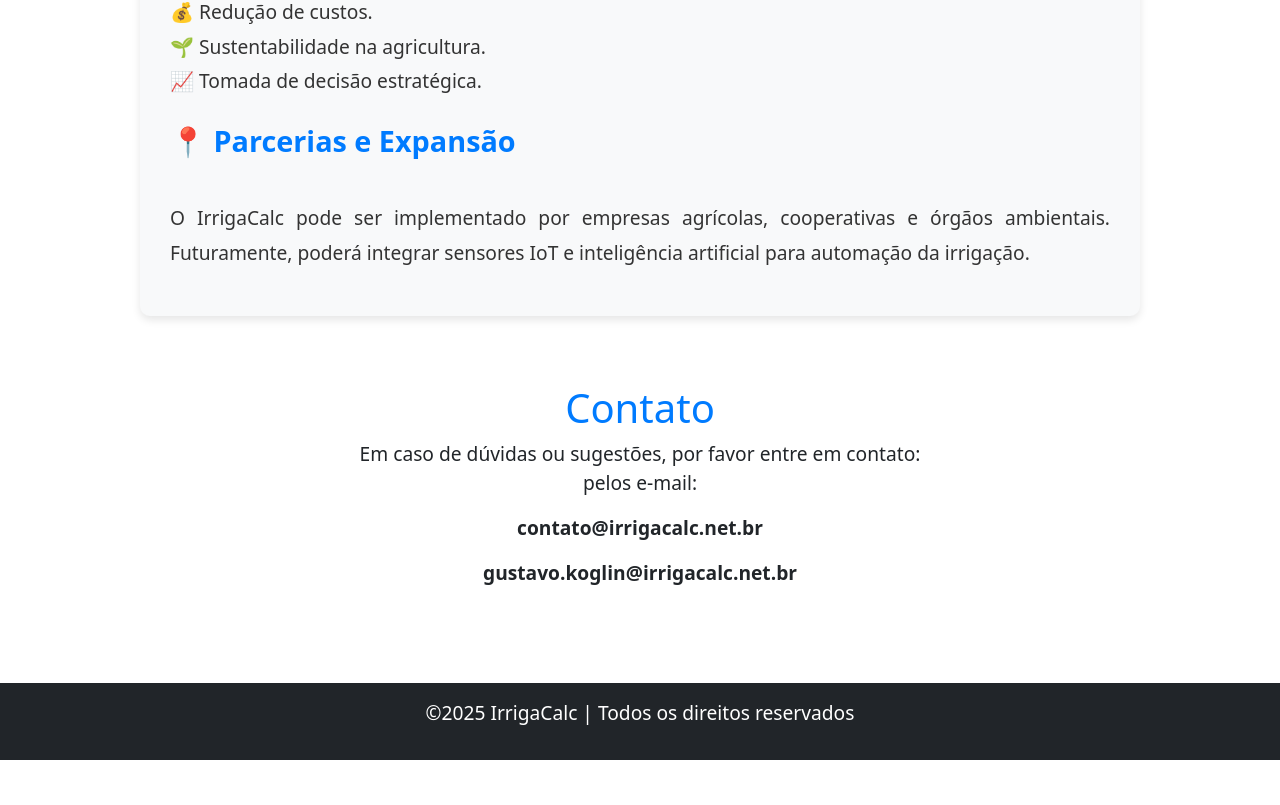
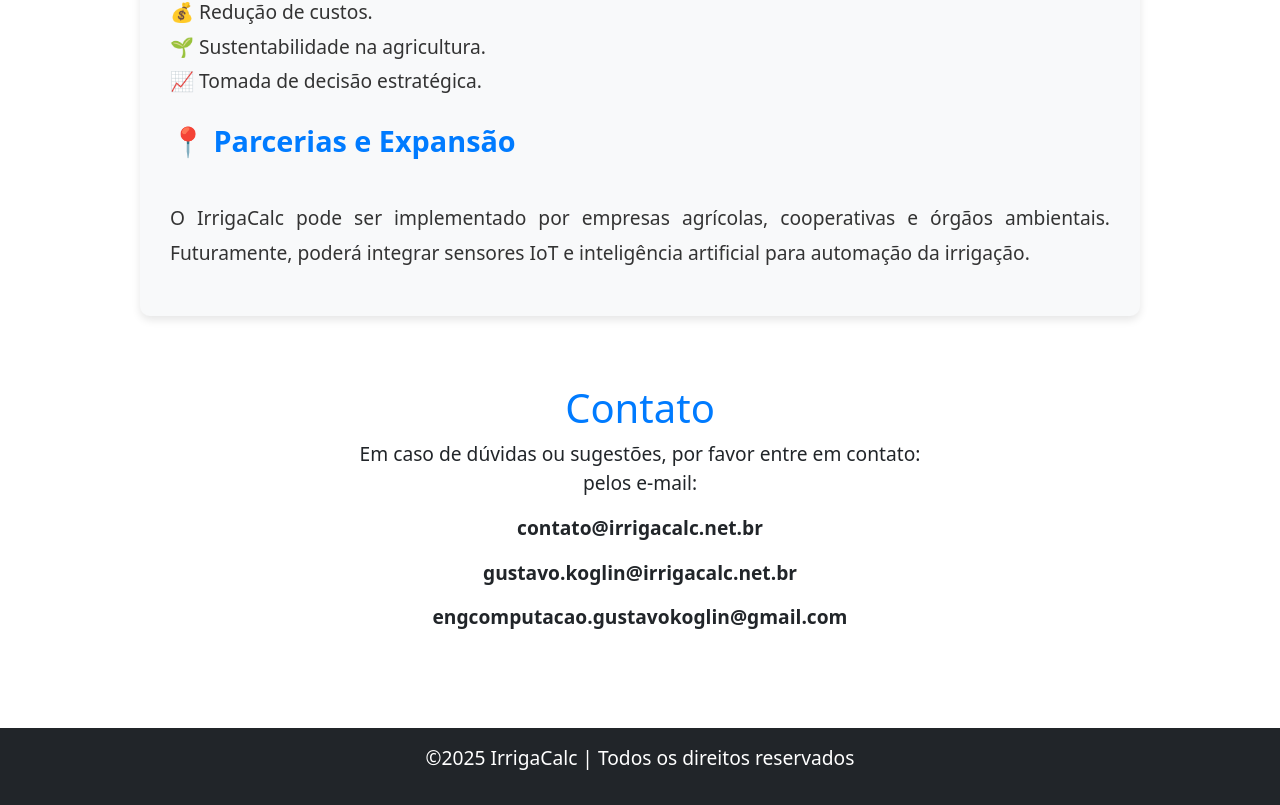
Before and after one commit to GustavoKoglin/IrrigaCalc_Front, an Angular app in the folder IrrigaCalc_Front/: page / in a window 1280 px wide. Shown: the part 2226-3031 px from the top of the page. Before the commit the page ends 2986 px from the top, so only its background shows below. Built offline with nearby package versions, Linux system fonts and the light colour scheme.

Commit message:
Atualizando emails de contato.

```diff
--- a/IrrigaCalc_Front/src/app/components/contact/contact.component.html
+++ b/IrrigaCalc_Front/src/app/components/contact/contact.component.html
@@ -15,10 +15,13 @@
     Em caso de dúvidas ou sugestões, por favor entre em contato:<br />
     pelos e-mail:
   </p>
-  <p><a href="mailto:engcomputacao.gustavokoglin@gmail.com" class="email-link">
+  <p><a href="mailto:contato@irrigacalc.net.br" class="email-link">
     contato&#64;irrigacalc.net.br
   </a></p>
-  <p><a href="mailto:engcomputacao.gustavokoglin@gmail.com" class="email-link">
+  <p><a href="mailto:gustavo.koglin@irrigacalc.net.br" class="email-link">
     gustavo.koglin&#64;irrigacalc.net.br
   </a></p>
+  <p><a href="mailto:engcomputacao.gustavokoglin@gmail.com" class="email-link">
+    engcomputacao.gustavokoglin&#64;gmail.com
+  </a></p>
 </div>
```
